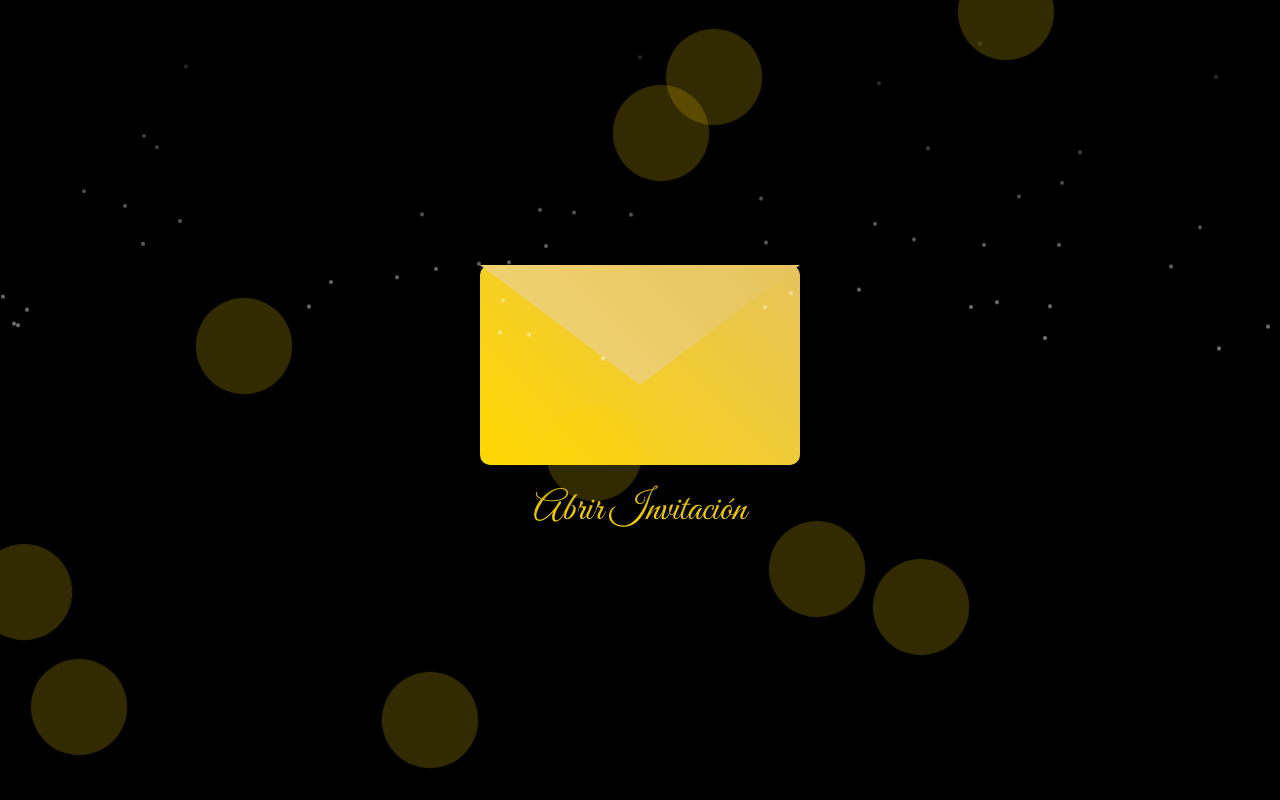
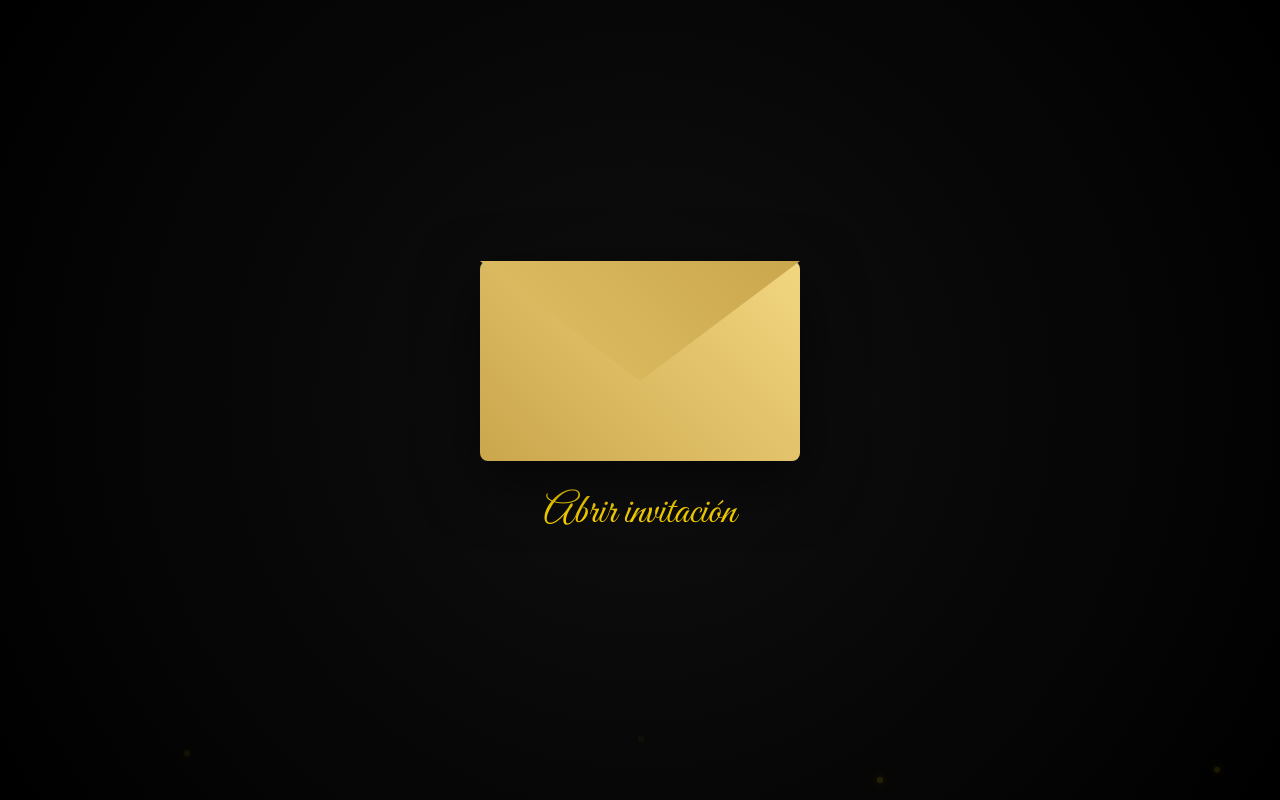
Before and after one commit to ser913/INVITACION-SARA-LICIA-, a plain HTML site: page index.html in a window 1280 px wide. Drawn offline with Linux system fonts and the light colour scheme.

Commit message:
Update index.html

```diff
--- a/index.html
+++ b/index.html
@@ -13,14 +13,14 @@
 
 body{
 margin:0;
-background:black;
+background:radial-gradient(circle,#0f0f0f,#000);
 color:white;
 font-family:'Montserrat',sans-serif;
 text-align:center;
 overflow-x:hidden;
 }
 
-/* SOBRE 3D */
+/* SOBRE REALISTA */
 
 #sobre-container{
 height:100vh;
@@ -33,21 +33,22 @@ flex-direction:column;
 .sobre{
 width:320px;
 height:200px;
-background:linear-gradient(45deg,gold,#e6c35c);
 position:relative;
+background:linear-gradient(45deg,#caa64c,#f2d680);
+border-radius:8px;
+box-shadow:0 20px 60px rgba(0,0,0,.6);
 cursor:pointer;
-border-radius:10px;
-box-shadow:0 20px 50px rgba(0,0,0,0.5);
+perspective:1000px;
 }
 
 .tapa{
 position:absolute;
 width:100%;
 height:100%;
-background:linear-gradient(45deg,#f5d97c,#e6c35c);
+background:linear-gradient(45deg,#e6c76b,#caa64c);
 clip-path:polygon(0 0,100% 0,50% 60%);
 transform-origin:top;
-transition:1s;
+transition:transform 1.2s;
 }
 
 .sobre.abierto .tapa{
@@ -55,9 +56,9 @@ transform:rotateX(180deg);
 }
 
 .sobre-texto{
-margin-top:20px;
+margin-top:25px;
 font-family:'Great Vibes',cursive;
-font-size:40px;
+font-size:42px;
 color:gold;
 }
 
@@ -79,14 +80,13 @@ margin:0;
 
 .hero p{
 font-size:22px;
-margin-top:10px;
 }
 
 .card{
-background:rgba(255,255,255,0.08);
+background:rgba(255,255,255,.08);
 padding:30px;
+margin:25px 0;
 border-radius:20px;
-margin:25px 0;
 backdrop-filter:blur(10px);
 }
 
@@ -111,29 +111,34 @@ font-size:16px;
 cursor:pointer;
 }
 
-/* LISTA */
+/* LUCES FLOTANTES */
 
-.lista{
-margin-top:20px;
-text-align:left;
-}
-
-/* PARTICULAS */
-
-.particula{
+.luz{
 position:fixed;
-width:4px;
-height:4px;
-background:white;
+width:6px;
+height:6px;
+background:gold;
 border-radius:50%;
+box-shadow:0 0 10px gold,0 0 20px gold;
 animation:flotar linear infinite;
 }
 
 @keyframes flotar{
-to{
-transform:translateY(-110vh);
+
+0%{
+transform:translateY(100vh);
 opacity:0;
 }
+
+50%{
+opacity:1;
+}
+
+100%{
+transform:translateY(-10vh);
+opacity:0;
+}
+
 }
 
 /* FUEGOS ARTIFICIALES */
@@ -142,9 +147,9 @@ opacity:0;
 position:fixed;
 width:6px;
 height:6px;
+border-radius:50%;
 background:gold;
-border-radius:50%;
-animation:explode 2s infinite;
+animation:explode 1.8s ease-out infinite;
 }
 
 @keyframes explode{
@@ -155,7 +160,7 @@ opacity:1;
 }
 
 100%{
-transform:scale(20);
+transform:scale(25);
 opacity:0;
 }
 
@@ -170,13 +175,11 @@ opacity:0;
 <div id="sobre-container">
 
 <div class="sobre" id="sobre" onclick="abrirSobre()">
-
 <div class="tapa"></div>
-
 </div>
 
 <div class="sobre-texto">
-Abrir Invitación
+Abrir invitación
 </div>
 
 </div>
@@ -235,7 +238,7 @@ Confirmar
 
 </form>
 
-<ul id="listaInvitados" class="lista"></ul>
+<ul id="lista"></ul>
 
 </div>
 
@@ -249,12 +252,49 @@ function abrirSobre(){
 
 document.getElementById("sobre").classList.add("abierto")
 
+crearFuegos()
+
 setTimeout(()=>{
 
 document.getElementById("sobre-container").style.display="none"
 document.getElementById("contenido").style.display="block"
 
-},900)
+},1200)
+
+}
+
+/* LUCES */
+
+for(let i=0;i<80;i++){
+
+let luz=document.createElement("div")
+
+luz.className="luz"
+
+luz.style.left=Math.random()*100+"vw"
+
+luz.style.animationDuration=(4+Math.random()*6)+"s"
+
+document.body.appendChild(luz)
+
+}
+
+/* FUEGOS */
+
+function crearFuegos(){
+
+for(let i=0;i<15;i++){
+
+let f=document.createElement("div")
+
+f.className="firework"
+
+f.style.left=Math.random()*100+"vw"
+f.style.top=Math.random()*60+"vh"
+
+document.body.appendChild(f)
+
+}
 
 }
 
@@ -262,7 +302,7 @@ document.getElementById("contenido").style.display="block"
 
 let invitados = JSON.parse(localStorage.getItem("invitados")) || []
 
-const lista = document.getElementById("listaInvitados")
+const lista=document.getElementById("lista")
 
 function mostrar(){
 
@@ -298,38 +338,6 @@ document.getElementById("nombre").value=""
 
 })
 
-/* PARTICULAS */
-
-for(let i=0;i<60;i++){
-
-let p=document.createElement("div")
-
-p.className="particula"
-
-p.style.left=Math.random()*100+"vw"
-
-p.style.animationDuration=5+Math.random()*5+"s"
-
-document.body.appendChild(p)
-
-}
-
-/* FUEGOS */
-
-for(let i=0;i<10;i++){
-
-let f=document.createElement("div")
-
-f.className="firework"
-
-f.style.left=Math.random()*100+"vw"
-
-f.style.top=Math.random()*100+"vh"
-
-document.body.appendChild(f)
-
-}
-
 </script>
 
 </body>
```
